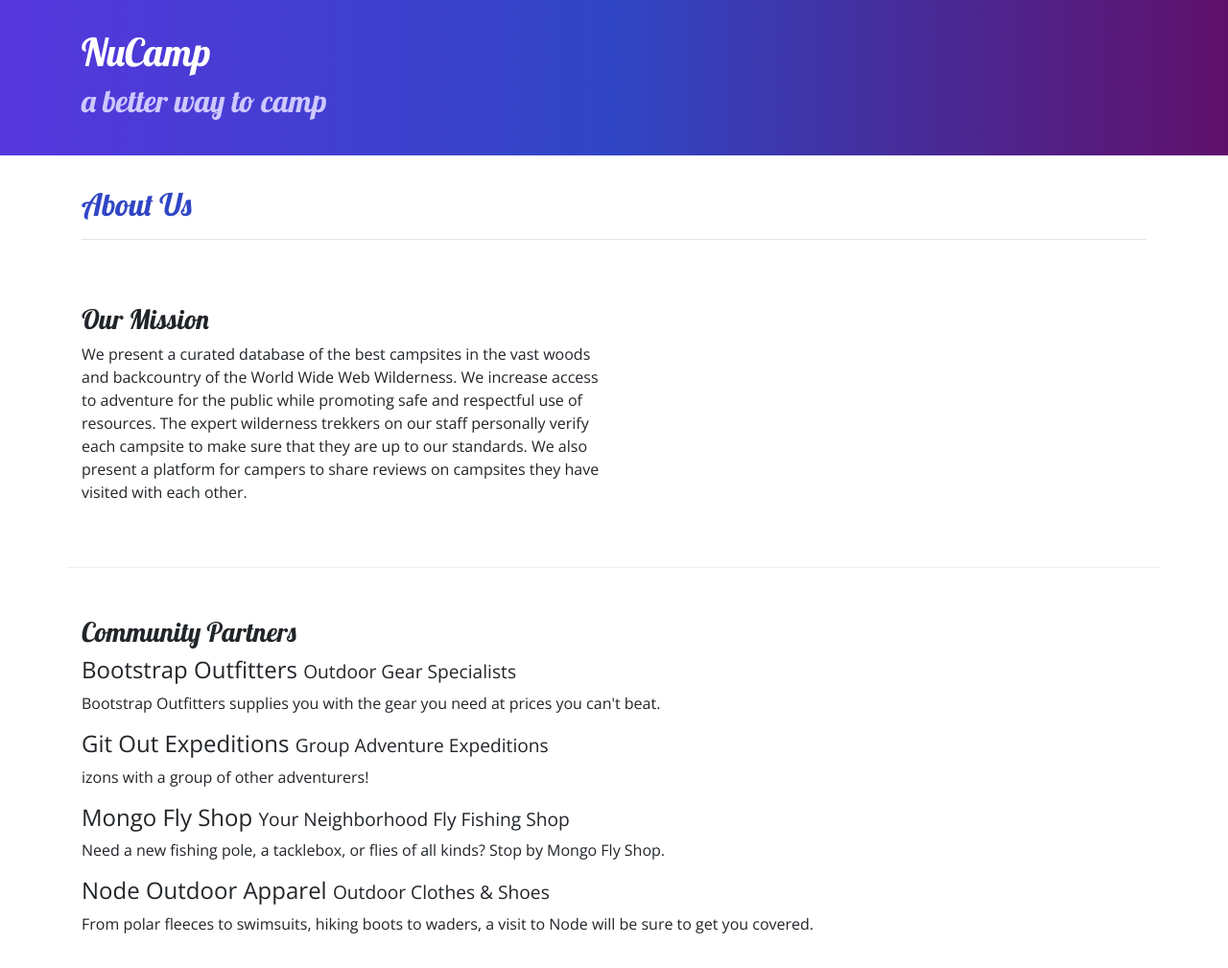
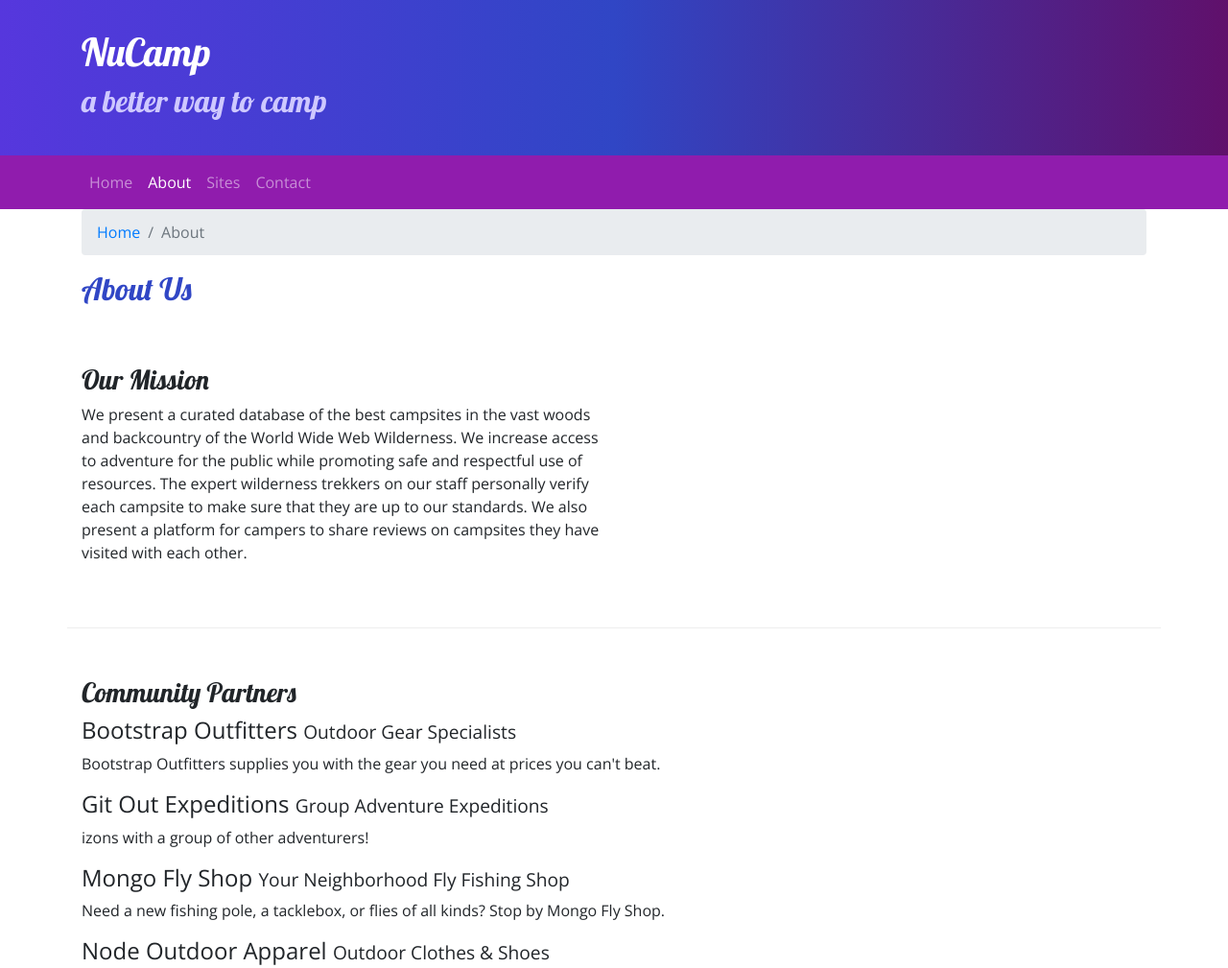
Before and after one commit to jseale15/nucampsite, a website: page aboutus.html in a window 1280 px wide. Shown: the top 1009 px of the page at 96% size. Drawn offline with nearby package versions, Linux system fonts and the light colour scheme.

Commit message:
Navbar and Breadcrumbs

```diff
--- a/aboutus.html
+++ b/aboutus.html
@@ -24,11 +24,31 @@
         </div>
     </header>
 
+    <nav class="navbar navbar-expand-sm navbar-dark sticky-top">
+        <div class="container">
+            <button class="navbar-toggler ml-auto" type="button"   data-toggle="collapse" data-target="#nucampNavbar">
+                <span class="navbar-toggler-icon"></span>
+            </button>
+
+            <div class="collapse navbar-collapse" id="nucampNavbar">
+                <ul class="navbar-nav">
+                    <li class="nav-item"><a class="nav-link" href="index.html">Home</a></li>
+                    <li class="nav-item active"><a class="nav-link" href="#">About</a></li>
+                    <li class="nav-item"><a class="nav-link" href="#">Sites</a></li>
+                    <li class="nav-item"><a class="nav-link" href="#">Contact</a></li>
+                </ul>
+            </div>
+        </div>
+    </nav>
+
     <div class="container">
         <div class="row">
             <div class="col">
-               <h2>About Us</h2>
-               <hr />
+                <ol class="breadcrumb">
+                    <li class="breadcrumb-item"><a href="index.html">Home</a></li>
+                    <li class="breadcrumb-item active">About</li>
+                </ol>
+                    <h2>About Us</h2>
             </div>
 
         </div>
--- a/css/styles.css
+++ b/css/styles.css
@@ -23,6 +23,7 @@ footer {
     padding: 30px;
     background-image: linear-gradient(to right, #5637DD, #3046C5, #60106B);
     color: white;
+    margin: 0;
 }
 
 .row-content {
@@ -30,3 +31,7 @@ footer {
     border-bottom: 1px ridge;
     min-height: 200px;
 }
+
+.navbar {
+    background-color: #901CAD;
+}
```
Also changed, not shown: index.html (+18 -0 lines).
